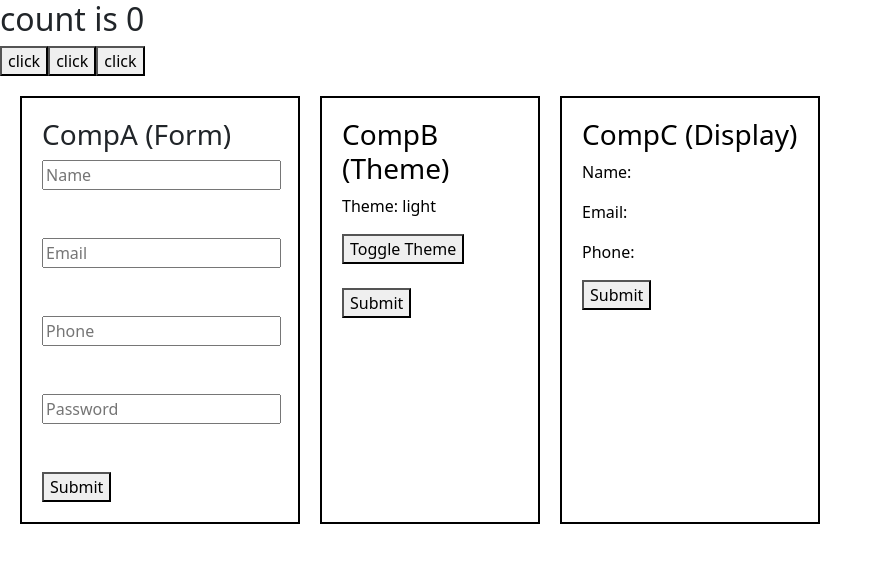
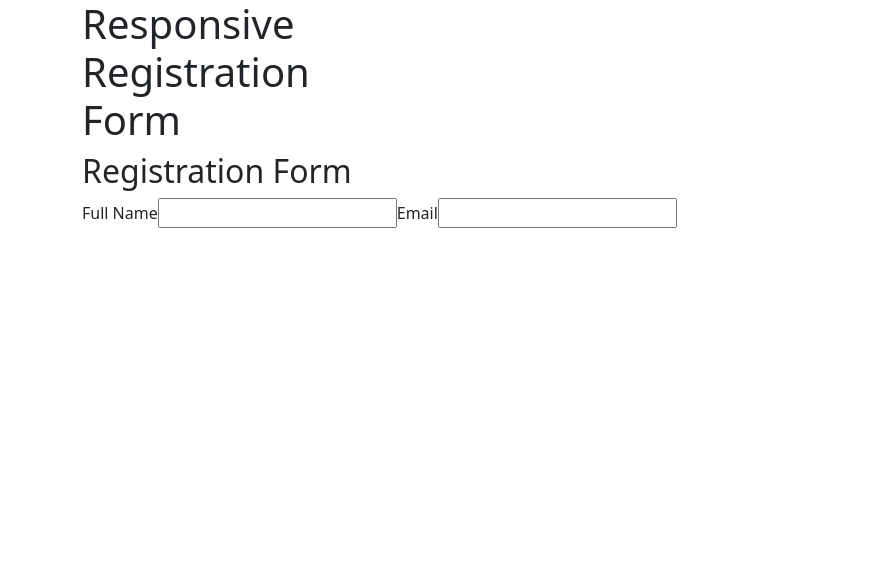
Before and after one commit to kabisankar05-dot/full-stack, a React (Vite) app in the folder react/my-first-app/: page / in a window 1280 px wide. Shown: the top 562 px of the page, without its empty margins (0-883 px from the left). Built offline with nearby package versions, Linux system fonts and the light colour scheme.

Commit message:
use form

```diff
--- a/react/my-first-app/package.json
+++ b/react/my-first-app/package.json
@@ -14,6 +14,7 @@
     "react": "^19.2.0",
     "react-bootstrap": "^2.10.10",
     "react-dom": "^19.2.0",
+    "react-hook-form": "^7.71.2",
     "react-icons": "^5.5.0"
   },
   "devDependencies": {
--- a/react/my-first-app/src/App.jsx
+++ b/react/my-first-app/src/App.jsx
@@ -1,49 +1,11 @@
-import React, { useState } from "react";
-import { UserContext } from "./UserContext";
-import CompA from "./CompA";
-import CompB from "./CompB";
-import CompC from "./CompC";
-import Myreducer from "./Myreducer";
-
+import React from 'react'
+import RegistrationForm from './RegistrationForm';
 function App() {
-  const [user, setUser] = useState({
-    name: "",
-    email: "",
-    phone: "",
-    password: "",
-  });
-
-  const [theme, setTheme] = useState("light");
-
-  const themes = {
-    light: { color: "black", bgColor: "white" },
-    dark: { color: "white", bgColor: "black" },
-  };
-
-  const handleSubmit = (from) => {
-    alert(`Submit clicked from ${from}`);
-    console.log("User Data:", user);
-  };
-
   return (
-    <UserContext.Provider
-      value={{
-        user,
-        setUser,
-        theme,
-        setTheme,
-        styles: themes[theme],
-        handleSubmit,
-      }}
-    >
-      <Myreducer />
-      <div style={{ display: "flex", gap: "20px", padding: "20px" }}>
-        <CompA />
-        <CompB />
-        <CompC />
-      </div>
-    </UserContext.Provider>
-  );
+    <div>
+      < RegistrationForm />
+    </div>
+  )
 }
 
-export default App;
+export default App
--- /dev/null
+++ b/react/my-first-app/src/RegistrationForm.jsx
@@ -0,0 +1,53 @@
+import React from 'react'
+import { useForm } from "react-hook-form" ;
+import "./RegistrationForm.css" ;
+
+function RegistrationForm() {
+  const { register,
+     handleSubmit,
+    formState:{ errors }
+} = useForm();
+
+  const onSubmit = (data) => {
+    console.log(data);
+    alert("Form submitted successfully");
+  };
+
+  return (
+    <div className="container">
+      <div className="left">
+        <h1>Responsive<br /> Registration<br />Form</h1>
+      </div>
+      <div className="right">
+        <form onSubmit={handleSubmit(onSubmit)}>
+
+          <h2>Registration Form</h2>
+
+          {/* Full Name */}
+          <label>Full Name</label>
+          <input
+            type="text"
+            {...register("fullName", { required: "Full Name is required" })}
+          />
+          {errors.fullName && <p className="error">{errors.fullName.message}</p>}
+
+          {/* Email */}
+          <label>Email</label>
+          <input
+            type="email"
+            {...register("email", {
+              required: "Email is required",
+              pattern: {
+                value: /^[A-Z0-9._%+-]+@[A-Z0-9.-]+\.[A-Z]{2,}$/i,
+                message: "Invalid email "
+              }
+            })}
+          />
+          {errors.email && <p className="error">{errors.email.message}</p>}
+        </form>
+      </div>
+    </div>
+  )
+}
+
+export default RegistrationForm;
```
Also changed, not shown: react/my-first-app/src/RegistrationForm.css (added), react/my-first-app/src/Usereducer.jsx (added), 1 other file (tests, documents, lock files or other folders).
